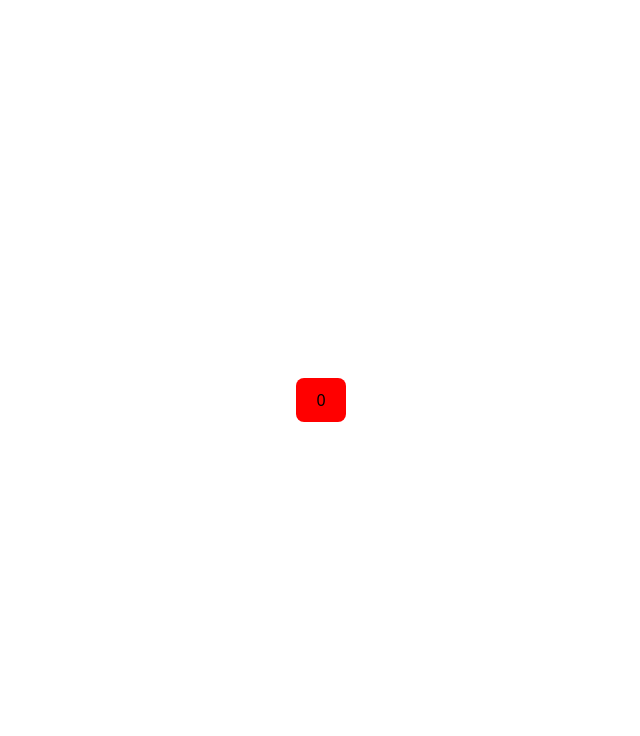
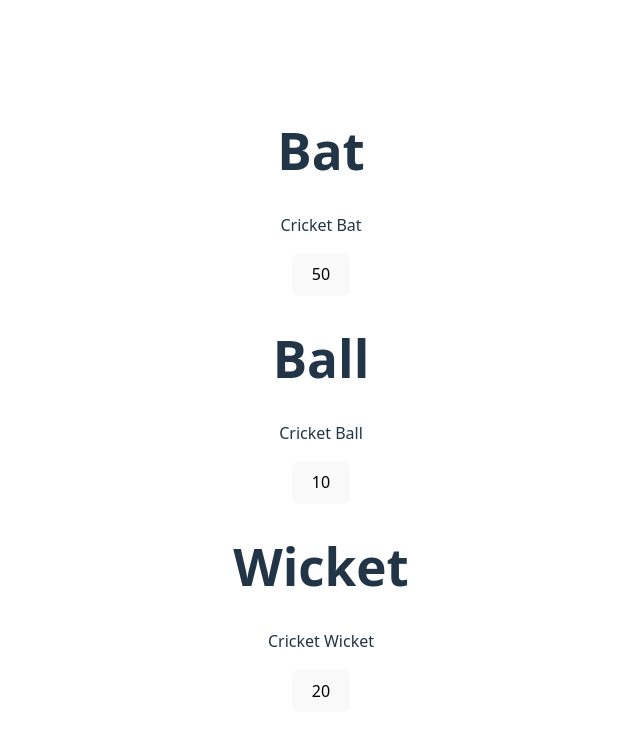
Before and after one commit to Tanmay-Soni/react_sandbox_UI, a React (Vite) app in the folder vite-project/: page / in a window 1280 px wide. Shown: the top 736 px of the page, without its empty margins (319-959 px from the left). Built offline with nearby package versions, Linux system fonts and the light colour scheme.

Commit message:
Rendered lists using .map(), passed props to list items, and displayed object-based lists

```diff
--- a/vite-project/src/App.jsx
+++ b/vite-project/src/App.jsx
@@ -1,15 +1,26 @@
 import { useState } from 'react'
 import reactLogo from './assets/react.svg'
 import viteLogo from '/vite.svg'
-import './App.css'
 import { Button } from './Button'
 import { Textbox } from './Textbox'
+import { TextBlock } from './TextBlock'
+import { StoreIterm } from './StoreItem'
+import './App.css'
 
 function App() {
+  const item1 = {title: "Bat", desc: "Cricket Bat", price: 50}
+  const item2 = {title: "Ball", desc: "Cricket Ball", price: 10}
+  const item3 = {title: "Wicket", desc: "Cricket Wicket", price: 20}
+
+  const myArray = [item1, item2, item3]
 
   return (
     <>
-      <Textbox/>
+      {myArray.map((element, index) => {
+        return(
+          <StoreIterm item = {element} key = {index}/>
+        )
+      })}
     </>
   )
 }
--- /dev/null
+++ b/vite-project/src/StoreItem.jsx
@@ -0,0 +1,10 @@
+export function StoreIterm({item}){
+
+    return(
+        <>
+            <h1>{item.title}</h1>
+            <p>{item.desc}</p>
+            <button>{item.price}</button>
+        </>
+    )
+}
--- /dev/null
+++ b/vite-project/src/TextBlock.jsx
@@ -0,0 +1,7 @@
+export function TextBlock({text}) {
+    return (
+        <>
+            <button>{text}</button>
+        </>
+    )
+}
```
